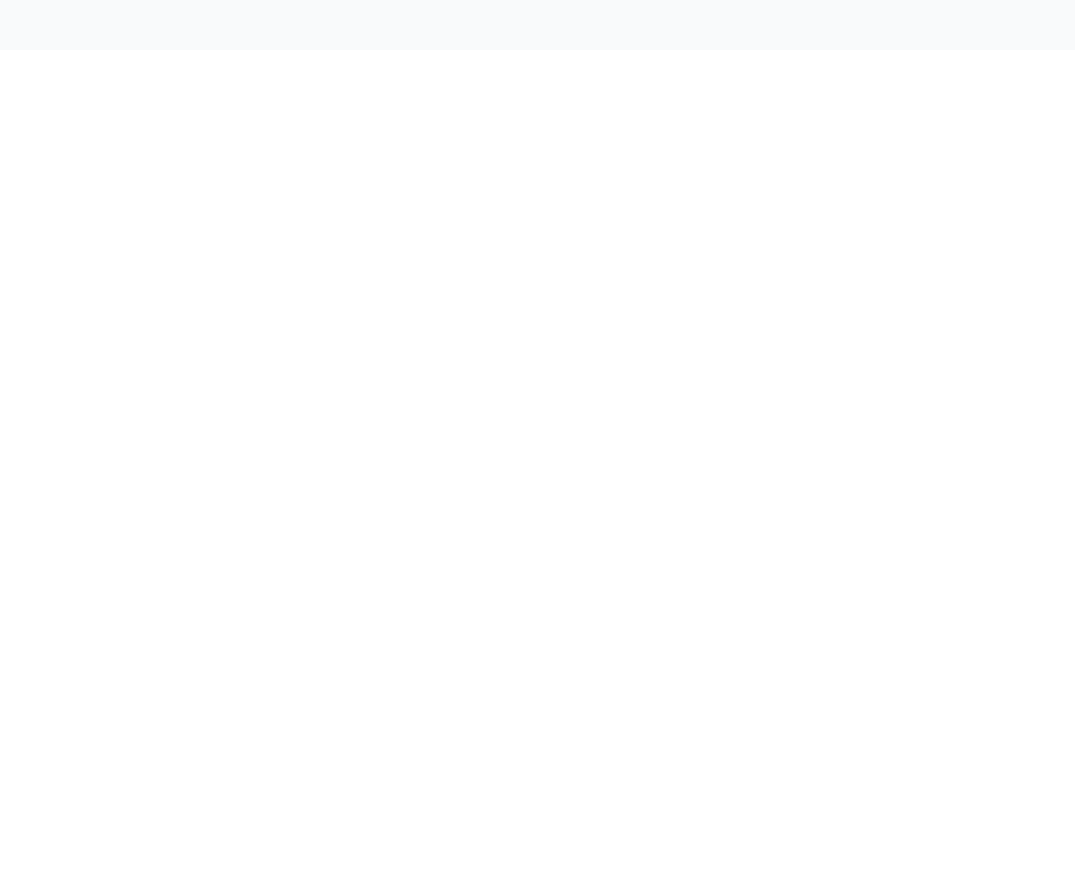
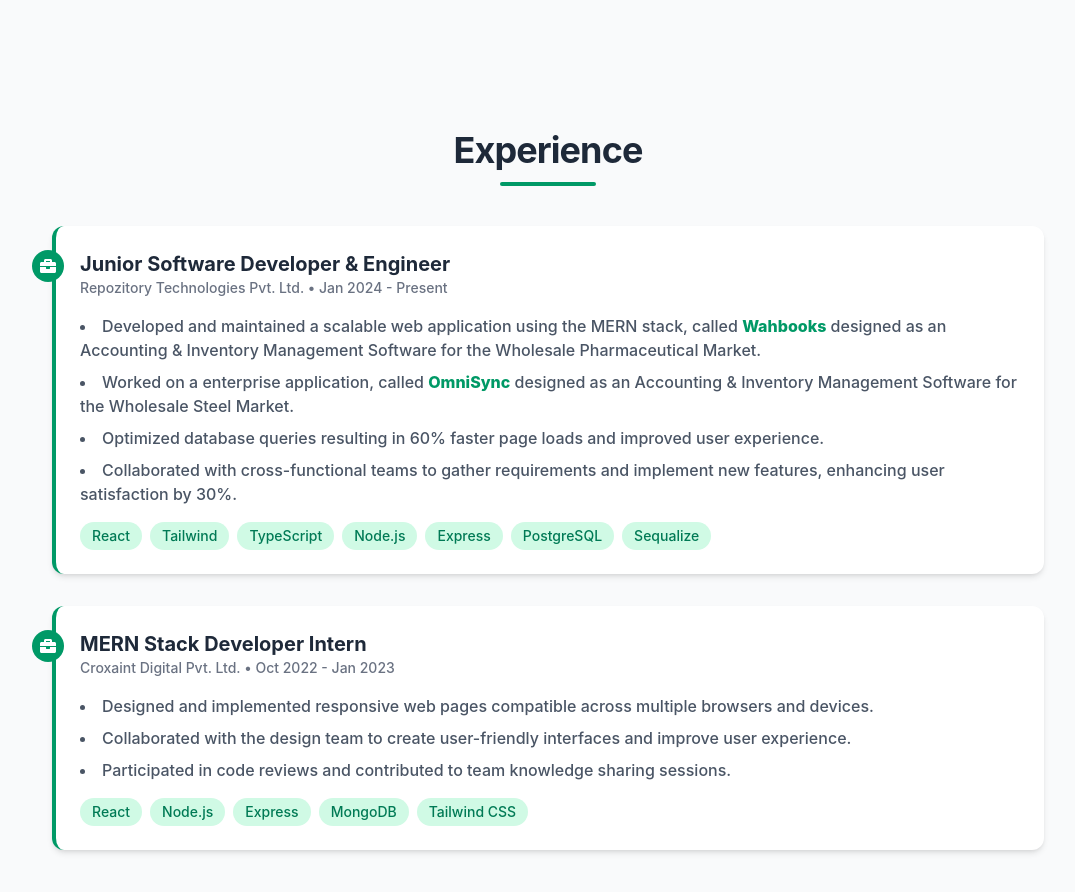
Before and after one commit to hemant-kaushik/perosonal-portfolio, a React (Vite) app: page / in a window 1280 px wide. Shown: the part 1840-2732 px from the top of the page, without its empty margins (92-1167 px from the left). Before the commit the page ends 1890 px from the top, so only its background shows below. Built offline with nearby package versions, Linux system fonts and the light colour scheme.

Commit message:
Experience section

```diff
--- a/src/App.tsx
+++ b/src/App.tsx
@@ -2,6 +2,7 @@ import './App.css'
 import { useEffect, useState } from 'react';
 import { Home } from './pages/Home';
 import { About } from './pages/About';
+import { Experience } from './pages/Experience';
 
 function App() {
   const [isMobile, setIsMobile] = useState<boolean>(false);
@@ -18,6 +19,7 @@ function App() {
     <>
       <Home isMobile={isMobile} />
       <About />
+      <Experience />
     </>
   )
 }
--- a/src/components/common.tsx
+++ b/src/components/common.tsx
@@ -41,3 +41,29 @@ export const aboutSectionSkillsArray = [
         skills: ['C++', 'Data Structure & Algorithms', 'Git & GitHub'],
     },
 ]
+
+export const experiences = [
+    {
+        role: "Junior Software Developer & Engineer",
+        company: "Repozitory Technologies Pvt. Ltd.",
+        period: "Jan 2024 - Present",
+        description: [
+            `Developed and maintained a scalable web application using the MERN stack, called Wahbooks designed as an Accounting & Inventory Management Software for the Wholesale Pharmaceutical Market.`,
+            `Worked on a enterprise application, called OmniSync designed as an Accounting & Inventory Management Software for the Wholesale Steel Market.`,
+            `Optimized database queries resulting in 60% faster page loads and improved user experience.`,
+            `Collaborated with cross-functional teams to gather requirements and implement new features, enhancing user satisfaction by 30%.`,
+        ],
+        tools: ["React", "Tailwind", "TypeScript", "Node.js", "Express", "PostgreSQL", "Sequalize"],
+    },
+    {
+        role: "MERN Stack Developer Intern",
+        company: "Croxaint Digital Pvt. Ltd.",
+        period: "Oct 2022 - Jan 2023",
+        description: [
+            `Designed and implemented responsive web pages compatible across multiple browsers and devices.`,
+            `Collaborated with the design team to create user-friendly interfaces and improve user experience.`,
+            `Participated in code reviews and contributed to team knowledge sharing sessions.`,
+        ],
+        tools: ["React", "Node.js", "Express", "MongoDB", "Tailwind CSS"],
+    },
+];
--- /dev/null
+++ b/src/pages/Experience.tsx
@@ -0,0 +1,72 @@
+import { motion } from 'framer-motion';
+import { FaBriefcase } from 'react-icons/fa';
+import { experiences } from '../components/common';
+
+export const Experience = () => {
+
+    const highlightKeywords = (text: string, keywords: string[]) => {
+        const parts = text.split(new RegExp(`(${keywords.join('|')})`, 'gi'));
+        return parts.map((part, index) =>
+            keywords.some(keyword => part.toLowerCase() === keyword.toLowerCase()) ? (
+                <span key={index} className="text-emerald-600 font-extrabold">{part}</span>
+            ) : (
+                <span key={index}>{part}</span>
+            )
+        );
+    };
+
+    return (
+        <motion.div
+            className="experience-section flex flex-col items-center w-full min-h-screen bg-gray-50 px-4 py-20"
+            initial={{ opacity: 0, y: 50 }}
+            whileInView={{ opacity: 1, y: 0 }}
+            transition={{ duration: 0.8, ease: 'easeOut' }}
+            viewport={{ once: true, amount: 0.3 }}
+        >
+            <div className="heading flex flex-col items-center gap-3 mb-10">
+                <h1 className="font-bold tracking-tight text-2xl sm:text-3xl lg:text-4xl text-gray-800">
+                    Experience
+                </h1>
+                <div className="w-24 border-b-4 border-emerald-600 rounded-full"></div>
+            </div>
+
+            <div className="w-full lg:max-w-5xl md:max-w-3xl sm:max-w-xl flex flex-col gap-8 mx-4">
+                {experiences.map((exp, index) => (
+                    <motion.div
+                        key={index}
+                        className="bg-white shadow-md rounded-xl p-6 mx-4 border-l-4 border-emerald-600 relative"
+                        initial={{ opacity: 0, x: -30 }}
+                        whileInView={{ opacity: 1, x: 0 }}
+                        transition={{ duration: 0.6, delay: index * 0.2 }}
+                        viewport={{ once: true }}
+                    >
+                        <div className="absolute -left-6 top-6 bg-emerald-600 text-white p-2 rounded-full">
+                            <FaBriefcase />
+                        </div>
+                        <h2 className="text-xl font-bold text-gray-800">{exp.role}</h2>
+                        <h3 className="text-sm text-gray-500 font-medium">{exp.company} • {exp.period}</h3>
+                        {exp.description?.length > 0 && (
+                            <ul className="list-disc list-inside space-y-2 mt-4">
+                                {exp.description.map((desc: string, index: number) => (
+                                    <li key={index} className="text-gray-600 font-medium">
+                                        {highlightKeywords(desc, ['Wahbooks', 'OmniSync'])}
+                                    </li>
+                                ))}
+                            </ul>
+                        )}
+                        <div className="flex flex-wrap gap-2 mt-4">
+                            {exp.tools.map((tool, i) => (
+                                <span
+                                    key={i}
+                                    className="bg-emerald-100 text-emerald-700 px-3 py-1 rounded-full text-sm font-medium"
+                                >
+                                    {tool}
+                                </span>
+                            ))}
+                        </div>
+                    </motion.div>
+                ))}
+            </div>
+        </motion.div>
+    );
+};
```
